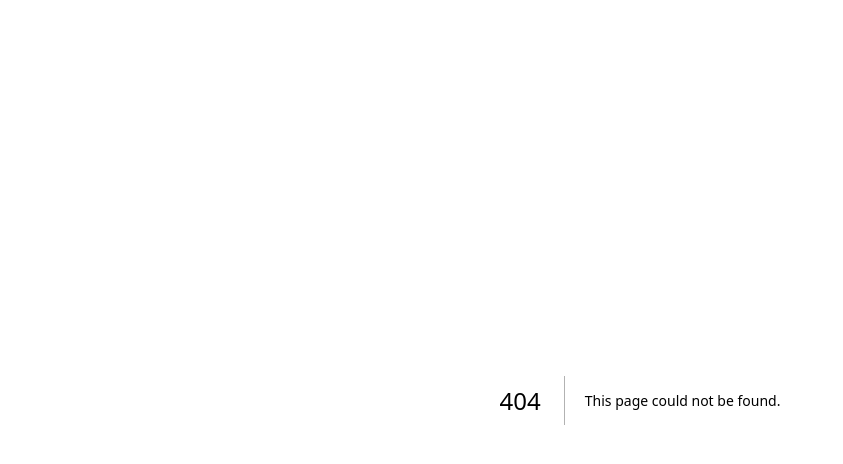
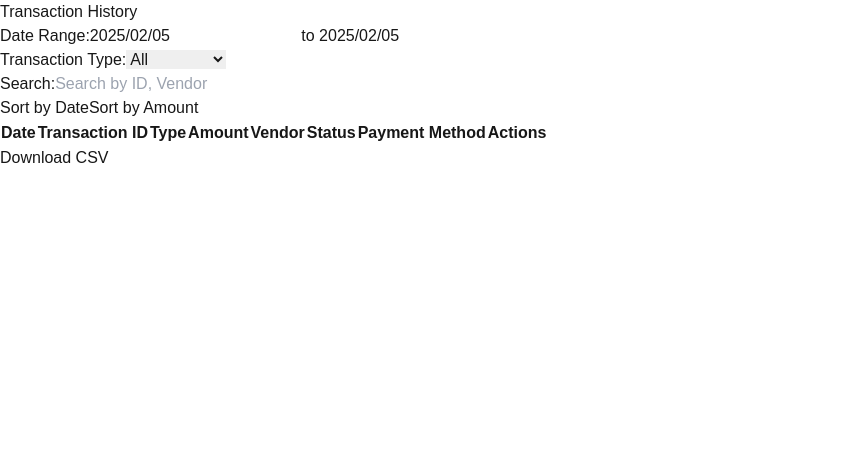
Before and after one commit to giridhar1105/Transaction, a Next.js app in the folder front-end/: page /transactions in a window 1280 px wide. Before the commit this address had no page. Shown: the top 464 px of the page, without its empty margins (0-843 px from the left). Built offline with nearby package versions, Linux system fonts and the light colour scheme.

Commit message:
transactions

```diff
--- /dev/null
+++ b/front-end/app/transactions/page.js
@@ -0,0 +1,175 @@
+"use client"
+
+import React, { useState, useEffect } from 'react';
+import DatePicker from 'react-datepicker';
+import 'react-datepicker/dist/react-datepicker.css';
+import { CSVLink } from 'react-csv';
+
+// Mock Data (replace with real API calls)
+const mockTransactions = [
+  {
+    id: 1,
+    date: '2025-02-05',
+    type: 'Deposit',
+    amount: 500,
+    vendor: 'PayPal',
+    method: 'Credit Card',
+    status: 'Completed',
+    description: 'Deposit from PayPal',
+  },
+  {
+    id: 2,
+    date: '2025-02-04',
+    type: 'Withdrawal',
+    amount: -200,
+    vendor: 'ATM Withdrawal',
+    method: 'Bank Transfer',
+    status: 'Completed',
+    description: 'ATM withdrawal',
+  },
+  // More mock data here...
+];
+
+const TransactionHistory = () => {
+  const [transactions, setTransactions] = useState(mockTransactions);
+  const [startDate, setStartDate] = useState(new Date());
+  const [endDate, setEndDate] = useState(new Date());
+  const [selectedType, setSelectedType] = useState('');
+  const [searchTerm, setSearchTerm] = useState('');
+  const [sortBy, setSortBy] = useState('date');
+
+  // Handle Filter Change
+  const handleFilterChange = () => {
+    // Here, you can filter transactions based on startDate, endDate, selectedType, and searchTerm
+    const filtered = mockTransactions.filter((transaction) => {
+      const date = new Date(transaction.date);
+      return (
+        date >= startDate &&
+        date <= endDate &&
+        (selectedType ? transaction.type === selectedType : true) &&
+        (transaction.vendor.toLowerCase().includes(searchTerm.toLowerCase()) ||
+          transaction.id.toString().includes(searchTerm))
+      );
+    });
+
+    setTransactions(filtered);
+  };
+
+  // Handle Sorting
+  const handleSort = (field) => {
+    setSortBy(field);
+    const sorted = [...transactions].sort((a, b) => {
+      if (field === 'amount') {
+        return a.amount - b.amount;
+      } else if (field === 'date') {
+        return new Date(a.date) - new Date(b.date);
+      }
+      return 0;
+    });
+    setTransactions(sorted);
+  };
+
+  useEffect(() => {
+    handleFilterChange();
+  }, [startDate, endDate, selectedType, searchTerm]);
+
+  return (
+    <div className="container">
+      <h1>Transaction History</h1>
+      <div className="transaction-filters">
+        <div>
+          <label>Date Range:</label>
+          <DatePicker
+            selected={startDate}
+            onChange={(date) => setStartDate(date)}
+            selectsStart
+            startDate={startDate}
+            endDate={endDate}
+            dateFormat="yyyy/MM/dd"
+          />
+          <span> to </span>
+          <DatePicker
+            selected={endDate}
+            onChange={(date) => setEndDate(date)}
+            selectsEnd
+            startDate={startDate}
+            endDate={endDate}
+            minDate={startDate}
+            dateFormat="yyyy/MM/dd"
+          />
+        </div>
+
+        <div>
+          <label>Transaction Type:</label>
+          <select onChange={(e) => setSelectedType(e.target.value)}>
+            <option value="">All</option>
+            <option value="Deposit">Deposit</option>
+            <option value="Withdrawal">Withdrawal</option>
+            <option value="Payment">Payment</option>
+            <option value="Refund">Refund</option>
+          </select>
+        </div>
+
+        <div>
+          <label>Search:</label>
+          <input
+            type="text"
+            value={searchTerm}
+            onChange={(e) => setSearchTerm(e.target.value)}
+            placeholder="Search by ID, Vendor"
+          />
+        </div>
+
+        <div>
+          <button onClick={() => handleSort('date')}>Sort by Date</button>
+          <button onClick={() => handleSort('amount')}>Sort by Amount</button>
+        </div>
+      </div>
+
+      <div className="transaction-list">
+        <table>
+          <thead>
+            <tr>
+              <th>Date</th>
+              <th>Transaction ID</th>
+              <th>Type</th>
+              <th>Amount</th>
+              <th>Vendor</th>
+              <th>Status</th>
+              <th>Payment Method</th>
+              <th>Actions</th>
+            </tr>
+          </thead>
+          <tbody>
+            {transactions.map((transaction) => (
+              <tr key={transaction.id}>
+                <td>{transaction.date}</td>
+                <td>{transaction.id}</td>
+                <td>{transaction.type}</td>
+                <td>{transaction.amount}</td>
+                <td>{transaction.vendor}</td>
+                <td>{transaction.status}</td>
+                <td>{transaction.method}</td>
+                <td>
+                  <button onClick={() => alert('View Details')}>View Details</button>
+                </td>
+              </tr>
+            ))}
+          </tbody>
+        </table>
+      </div>
+
+      <div className="pagination">
+        {/* Pagination buttons or infinite scroll can go here */}
+      </div>
+
+      <div className="download">
+        <CSVLink data={transactions} filename="transactions.csv">
+          Download CSV
+        </CSVLink>
+      </div>
+    </div>
+  );
+};
+
+export default TransactionHistory;
--- a/front-end/package.json
+++ b/front-end/package.json
@@ -15,6 +15,8 @@
     "framer-motion": "^12.3.1",
     "next": "15.1.6",
     "react": "^19.0.0",
+    "react-csv": "^2.2.2",
+    "react-datepicker": "^8.0.0",
     "react-dom": "^19.0.0",
     "react-google-recaptcha": "^3.1.0",
     "react-icons": "^5.4.0"
```
Also changed, not shown: 1 other file (tests, documents, lock files or other folders).
